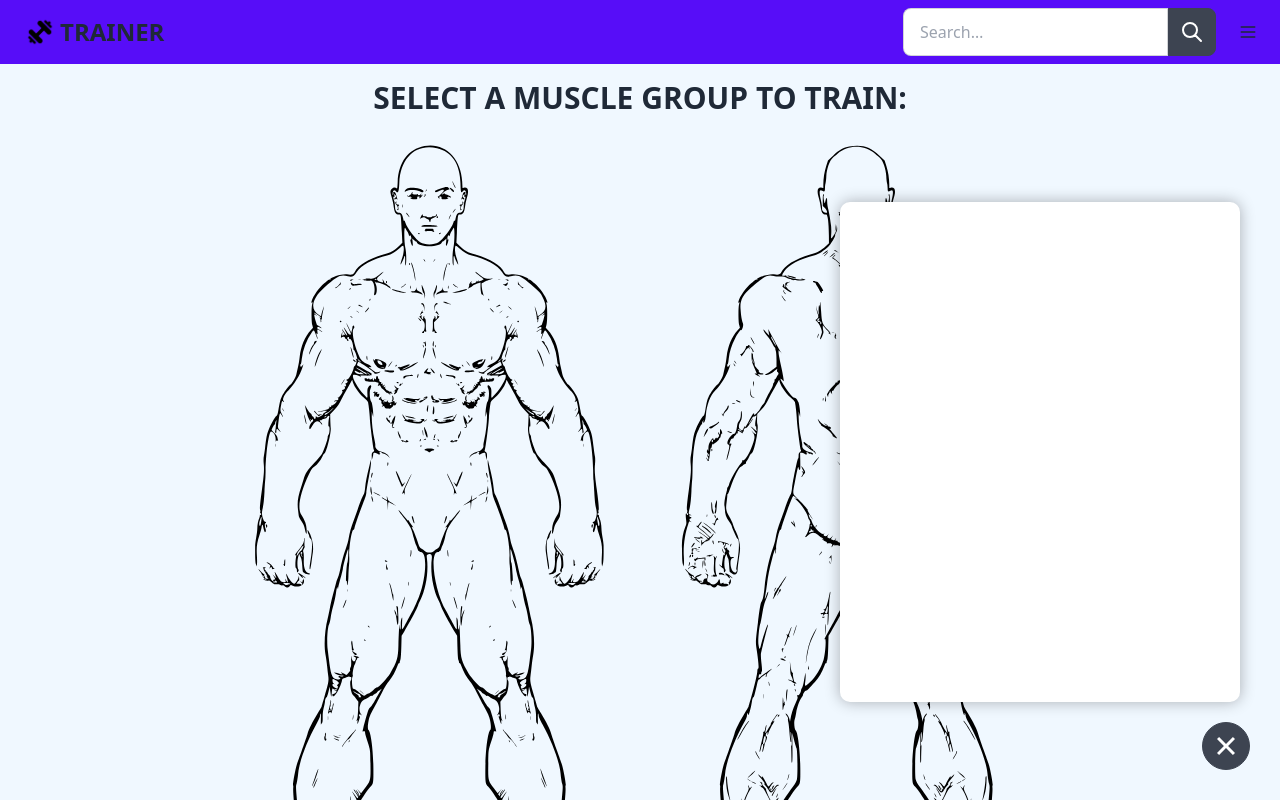
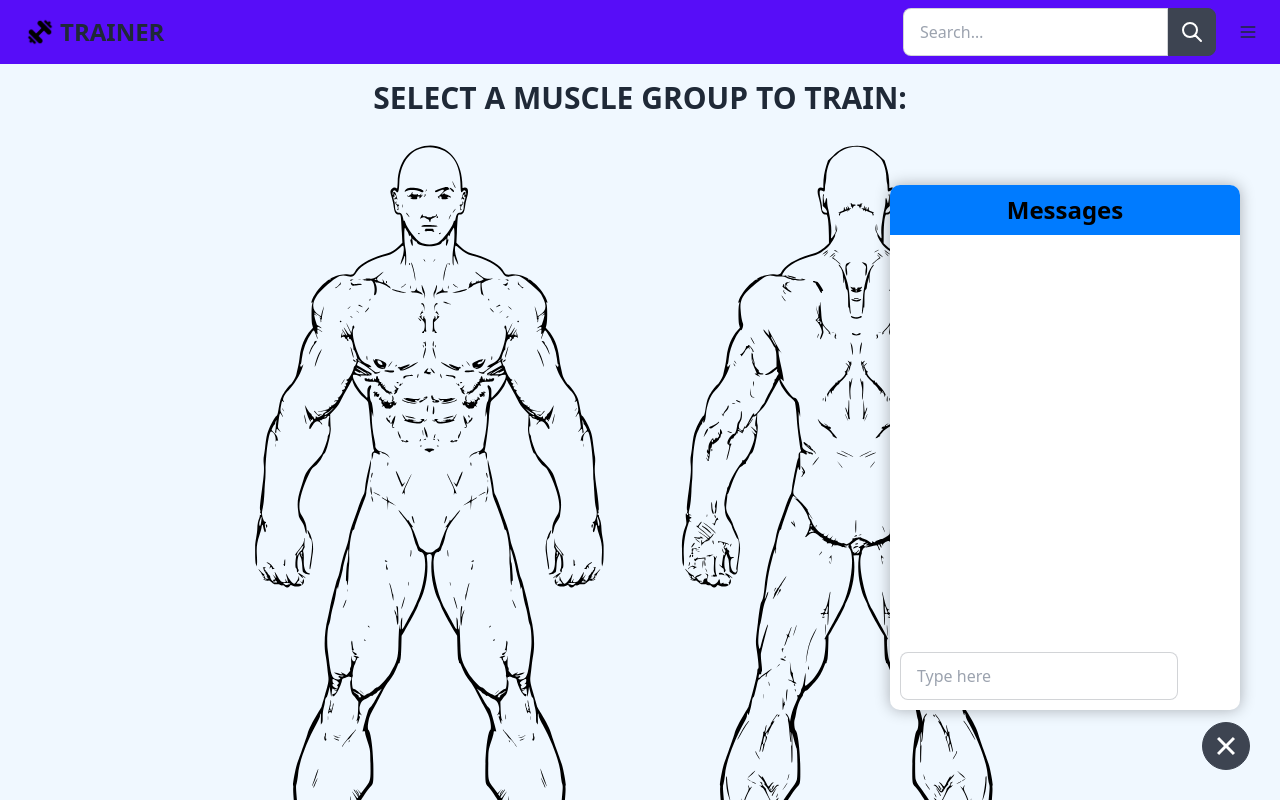
Before and after one commit to johnnyyin0/mvp-Trainer, a React (Vite) app: page / in a window 1280 px wide. Both pictures are taken after a click on the label 1226 px from the left and 746 px from the top of the page. Shown: the top 800 px of the page. Built offline with nearby package versions, Linux system fonts and the light colour scheme.

Commit message:
Added new styles to chatbox

```diff
--- a/src/BMICalculator.jsx
+++ b/src/BMICalculator.jsx
@@ -54,7 +54,7 @@
         {bmi && (
           <div>
             <h3 className="font-bold">Your BMI is: </h3>{bmi}
-            <p className="font-bold">Interpretation:</p> {bmi < 18.5 ? 'Underweight' : bmi >= 18.5 && bmi <= 24.9 ? 'Normal weight' : bmi >= 25 && bmi <= 29.9 ? 'Overweight' : 'Obese'}
+            <p className="font-bold">Result:</p> {bmi < 18.5 ? 'Underweight' : bmi >= 18.5 && bmi <= 24.9 ? 'Normal weight' : bmi >= 25 && bmi <= 29.9 ? 'Overweight' : 'Obese'}
           </div>
         )}
       </div>
--- a/src/Chat.jsx
+++ b/src/Chat.jsx
@@ -1,15 +1,16 @@
-import React, { useState, useEffect } from "react";
+import React, { useState } from "react";
+import ChatBox from "./ChatBox";
 
 function Chat() {
-  const [showChat, setShowChat] = useState(false);
+  const [showChatBox, setShowChatBox] = useState(false);
 
   const handleClick = () => {
-    setShowChat(!showChat);
+    setShowChatBox(!showChatBox);
   };
 
   return (
     <div class="chat-button">
-      <label class="btn btn-circle swap swap-rotate mt-5">
+      <label class="btn btn-circle swap swap-rotate mt-3">
         <input type="checkbox" onClick={handleClick} />
 
         <svg
@@ -18,8 +19,6 @@
           width="32"
           height="32"
           viewBox="0 0 24 24"
-        //   stroke="black"
-        //   stroke-width="2"
         >
           <path d="M21 15a2 2 0 0 1-2 2H7l-4 4V5a2 2 0 0 1 2-2h14a2 2 0 0 1 2 2z"></path>
         </svg>
@@ -34,11 +33,7 @@
           <polygon points="400 145.49 366.51 112 256 222.51 145.49 112 112 145.49 222.51 256 112 366.51 145.49 400 256 289.49 366.51 400 400 366.51 289.49 256 400 145.49" />
         </svg>
       </label>
-      {showChat && (
-        <div className="chat-box">
-          {/* Your chat window content goes here */}
-        </div>
-      )}
+      {showChatBox && <ChatBox showChatBox={showChatBox}/>}
     </div>
   );
 }
--- /dev/null
+++ b/src/ChatBox.jsx
@@ -0,0 +1,24 @@
+import React, { useEffect, useState } from "react";
+import axios from "axios";
+
+function ChatBox() {
+  return (
+    <div className="chat-box">
+      <div className="header-chat bg-primary">
+        <h1 className="text-center text-black font-bold">Messages</h1>
+      </div>
+
+      <div
+        className="input-field"
+        style={{ position: "absolute", bottom: "0", width: "85%", padding:"10px" }}>
+        <input
+          type="text"
+          placeholder="Type here"
+          className="input input-bordered w-full max-w-xs"
+        />
+      </div>
+    </div>
+  );
+}
+
+export default ChatBox;
--- a/src/Footer.jsx
+++ b/src/Footer.jsx
@@ -1,15 +1,22 @@
 function Footer() {
     return (
-<footer className="footer p-10 bg-primary text-primary-content">
+<footer class="footer footer-center p-10 bg-primary">
   <div>
-    <p>TRAINER.LLC<br/>Copyright © 2023 - All rights reserved</p>
+  <img
+            src="src/assets/dumbbell.png"
+            alt="dumbbell logo"
+            style={{ height: "50px", width: "50px" }}
+          ></img>
+    <p class="text-black font-bold">
+      TRAINER LLC. <br/>Be the best version of yourself.
+    </p>
+    <p class="text-black font-bold">Copyright © 2023 - All right reserved</p>
   </div>
   <div>
-    <span className="footer-title">Social</span>
-    <div className="grid grid-flow-col gap-4">
-      <a><svg xmlns="http://www.w3.org/2000/svg" width="24" height="24" viewBox="0 0 24 24" className="fill-current"><path d="M24 4.557c-.883.392-1.832.656-2.828.775 1.017-.609 1.798-1.574 2.165-2.724-.951.564-2.005.974-3.127 1.195-.897-.957-2.178-1.555-3.594-1.555-3.179 0-5.515 2.966-4.797 6.045-4.091-.205-7.719-2.165-10.148-5.144-1.29 2.213-.669 5.108 1.523 6.574-.806-.026-1.566-.247-2.229-.616-.054 2.281 1.581 4.415 3.949 4.89-.693.188-1.452.232-2.224.084.626 1.956 2.444 3.379 4.6 3.419-2.07 1.623-4.678 2.348-7.29 2.04 2.179 1.397 4.768 2.212 7.548 2.212 9.142 0 14.307-7.721 13.995-14.646.962-.695 1.797-1.562 2.457-2.549z"></path></svg></a>
-      <a><svg xmlns="http://www.w3.org/2000/svg" width="24" height="24" viewBox="0 0 24 24" className="fill-current"><path d="M19.615 3.184c-3.604-.246-11.631-.245-15.23 0-3.897.266-4.356 2.62-4.385 8.816.029 6.185.484 8.549 4.385 8.816 3.6.245 11.626.246 15.23 0 3.897-.266 4.356-2.62 4.385-8.816-.029-6.185-.484-8.549-4.385-8.816zm-10.615 12.816v-8l8 3.993-8 4.007z"></path></svg></a>
-      <a><svg xmlns="http://www.w3.org/2000/svg" width="24" height="24" viewBox="0 0 24 24" className="fill-current"><path d="M9 8h-3v4h3v12h5v-12h3.642l.358-4h-4v-1.667c0-.955.192-1.333 1.115-1.333h2.885v-5h-3.808c-3.596 0-5.192 1.583-5.192 4.615v3.385z"></path></svg></a>
+    <div class="grid grid-flow-col gap-4">
+      <a><svg style={{fill:"black"}} xmlns="http://www.w3.org/2000/svg" width="24" height="24" viewBox="0 0 24 24" class="fill-current"><path d="M24 4.557c-.883.392-1.832.656-2.828.775 1.017-.609 1.798-1.574 2.165-2.724-.951.564-2.005.974-3.127 1.195-.897-.957-2.178-1.555-3.594-1.555-3.179 0-5.515 2.966-4.797 6.045-4.091-.205-7.719-2.165-10.148-5.144-1.29 2.213-.669 5.108 1.523 6.574-.806-.026-1.566-.247-2.229-.616-.054 2.281 1.581 4.415 3.949 4.89-.693.188-1.452.232-2.224.084.626 1.956 2.444 3.379 4.6 3.419-2.07 1.623-4.678 2.348-7.29 2.04 2.179 1.397 4.768 2.212 7.548 2.212 9.142 0 14.307-7.721 13.995-14.646.962-.695 1.797-1.562 2.457-2.549z"></path></svg></a>
+      <a><svg style={{fill:"black"}} xmlns="http://www.w3.org/2000/svg" width="24" height="24" viewBox="0 0 24 24" class="fill-current"><path d="M19.615 3.184c-3.604-.246-11.631-.245-15.23 0-3.897.266-4.356 2.62-4.385 8.816.029 6.185.484 8.549 4.385 8.816 3.6.245 11.626.246 15.23 0 3.897-.266 4.356-2.62 4.385-8.816-.029-6.185-.484-8.549-4.385-8.816zm-10.615 12.816v-8l8 3.993-8 4.007z"></path></svg></a>
+      <a><svg style={{fill:"black"}} xmlns="http://www.w3.org/2000/svg" width="24" height="24" viewBox="0 0 24 24" class="fill-current"><path d="M9 8h-3v4h3v12h5v-12h3.642l.358-4h-4v-1.667c0-.955.192-1.333 1.115-1.333h2.885v-5h-3.808c-3.596 0-5.192 1.583-5.192 4.615v3.385z"></path></svg></a>
     </div>
   </div>
 </footer>
--- a/src/style.css
+++ b/src/style.css
@@ -1,13 +1,6 @@
 @import "tailwindcss/base";
 @import "tailwindcss/components";
 @import "tailwindcss/utilities";
-
-/* body {
-  background-image: url("src/assets/background.png");
-  background-repeat: no-repeat;
-  background-size: cover;
-  background-attachment: fixed;
-} */
 
 body {
   background-color: rgb(240, 248, 255);
@@ -35,19 +28,6 @@
   width: 100%;
 }
 
-/* .modal-overlay {
-  position: fixed;
-  top: 0;
-  left: 0;
-  width: 100%;
-  height: 100%;
-  background-color: rgba(0, 0, 0, 0.5);
-  z-index: 1000;
-  display: flex;
-  justify-content: center;
-  align-items: center;
-} */
-
 .modal-overlay {
   position: fixed;
   top: 0;
@@ -68,9 +48,9 @@
   border-radius: 5px;
   padding: 20px;
   max-width: 90%;
+  max-height: 90%;
   width: 100%;
   height: 90%;
-  max-height: 90%;
   overflow-y: auto;
 }
 
@@ -79,10 +59,10 @@
   background-color: #fff;
   border-radius: 5px;
   padding: 20px;
-  max-width: 50%;
+  max-width: 40%;
+  max-height: 90%;
   width: 100%;
   height: 85%;
-  max-height: 90%;
   overflow-y: auto;
 }
 
@@ -92,9 +72,9 @@
   border-radius: 5px;
   padding: 20px;
   max-width: 30%;
+  max-height: 90%;
   width: 100%;
   height: 60%;
-  max-height: 90%;
   overflow-y: auto;
 }
 
@@ -108,9 +88,21 @@
   position: absolute;
   bottom: 100%;
   right: 10px;
-  width: 400px;
-  height: 500px;
+  width: 350px;
+  height: 525px;
   background-color: white;
   border-radius: 10px;
   box-shadow: 0 0 15px rgba(0, 0, 0, 0.3);
 }
+
+.header-chat {
+  display: flex;
+  justify-content: center;
+  align-items: center;
+  height: 50px;
+  background-color: #007bff;
+  border-top-left-radius: 10px;
+  border-top-right-radius: 10px;
+  color: white;
+  font-size: 1.5rem;
+}
```
Also changed, not shown: src/assets/background.png (deleted), 1 other file (tests, documents, lock files or other folders).
